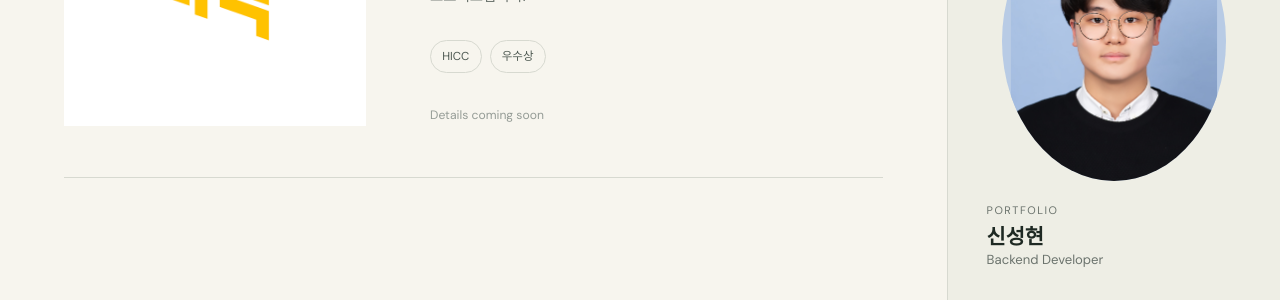
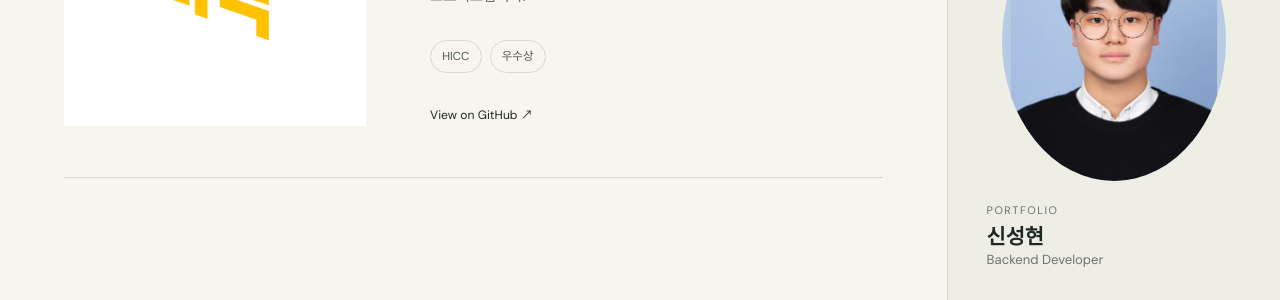
Before and after one commit to nemanic3/nemanic.github.io, a Jekyll site: the page built from index.html, in a window 1280 px wide and 900 px high, scrolled down 3862 px. Shown: the part 150-450 px from the top of the window. Built offline with Jekyll 4.4.1, drawn with Linux system fonts in a browser that asks for light colours.

Commit message:
Add Dadokdadok GitHub link

```diff
--- a/_config.yml
+++ b/_config.yml
@@ -9,7 +9,7 @@ github_url: "https://github.com/nemanic3"
 blog_url: "https://velog.io/@nemanic/posts"
 email: "shinsung2002@gmail.com"
 profile_image: "/assets/images/profile.jpg"
-asset_version: "20260728-6"
+asset_version: "20260728-7"
 
 exclude:
   - Gemfile
--- a/assets/css/style.css
+++ b/assets/css/style.css
@@ -508,6 +508,7 @@ a { color: inherit; }
   width: fit-content;
   margin-top: 2rem;
   font-size: .76rem;
+  text-decoration: none;
 }
 
 .project-card__link--disabled { color: #959c96; }
--- a/index.html
+++ b/index.html
@@ -153,7 +153,12 @@ description: 백엔드 개발자 신성현의 포트폴리오입니다.
           <p>아이디어를 서비스로 구체화하며 협업과 개발 과정을 경험한 HICC 활동 프로젝트입니다.</p>
         </div>
         <ul class="tag-list" aria-label="다독다독 성과"><li>HICC</li><li>우수상</li></ul>
-        <span class="project-card__link project-card__link--disabled">Details coming soon</span>
+        <a
+          class="project-card__link"
+          href="https://github.com/HICC-2024-2-project-contest/team1"
+          target="_blank"
+          rel="noreferrer"
+        >View on GitHub ↗</a>
       </div>
     </article>
   </div>
```
